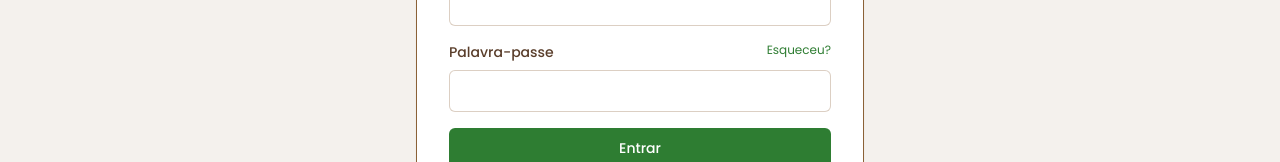
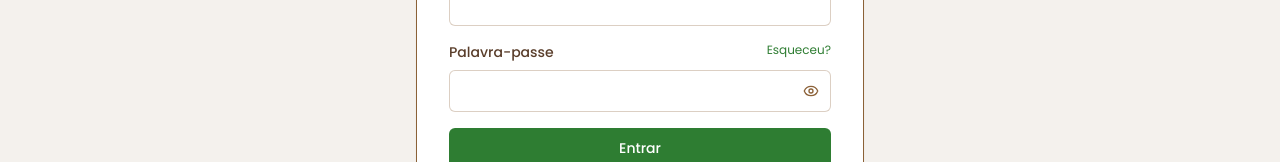
Before and after one commit to joaquimmulaza/makini, a React (Vite) app: page /login in a window 1280 px wide. Shown: the part 433-595 px from the top of the page. Built offline with nearby package versions, Linux system fonts and the light colour scheme; no server answers.

Commit message:
feat: implement user login and registration functionality with form validation and role-based redirection.

```diff
--- a/src/pages/auth/Login.jsx
+++ b/src/pages/auth/Login.jsx
@@ -3,13 +3,14 @@ import { Link, useNavigate } from 'react-router-dom';
 import { Button } from '../../components/ui/button.jsx';
 import { Card, CardContent } from '../../components/ui/card.jsx';
 import { supabase } from '../../lib/supabase';
-import { Loader2 } from 'lucide-react';
+import { Loader2, Eye, EyeOff } from 'lucide-react';
 import { useAuth } from '../../contexts/AuthContext';
 
 export default function Login() {
     const navigate = useNavigate();
     const [email, setEmail] = useState('');
     const [password, setPassword] = useState('');
+    const [showPassword, setShowPassword] = useState(false);
     const [loading, setLoading] = useState(false);
     const [error, setError] = useState(null);
     const { user, profile, loading: authLoading } = useAuth();
@@ -98,14 +99,24 @@ export default function Login() {
                                 <label className="text-sm font-medium text-makini-earth">Palavra-passe</label>
                                 <Link to="#" className="text-xs text-makini-green hover:underline">Esqueceu?</Link>
                             </div>
+                            <div className="relative">
                                 <input
                                     aria-label="Palavra-passe"
-                                type="password"
+                                    type={showPassword ? "text" : "password"}
                                     required
                                     value={password}
                                     onChange={(e) => setPassword(e.target.value)}
-                                className="w-full p-2 border border-makini-clay/30 rounded-md focus:outline-none focus:border-makini-green focus:ring-1 focus:ring-makini-green"
+                                    className="w-full p-2 pr-10 border border-makini-clay/30 rounded-md focus:outline-none focus:border-makini-green focus:ring-1 focus:ring-makini-green"
                                 />
+                                <button
+                                    type="button"
+                                    onClick={() => setShowPassword(!showPassword)}
+                                    aria-label={showPassword ? "Esconder senha" : "Mostrar senha"}
+                                    className="absolute right-3 top-1/2 -translate-y-1/2 text-makini-clay hover:text-makini-earth focus:outline-none"
+                                >
+                                    {showPassword ? <EyeOff className="w-4 h-4" /> : <Eye className="w-4 h-4" />}
+                                </button>
+                            </div>
                         </div>
 
                         <Button type="submit" disabled={loading} className="w-full mt-6 bg-makini-green hover:bg-makini-green/90">
--- a/src/pages/auth/Register.jsx
+++ b/src/pages/auth/Register.jsx
@@ -1,6 +1,6 @@
 import { useState, useEffect } from 'react';
 import { Link, useNavigate } from 'react-router-dom';
-import { Tractor, Plane } from 'lucide-react';
+import { Tractor, Plane, Eye, EyeOff } from 'lucide-react';
 import toast from 'react-hot-toast';
 import { Button } from '../../components/ui/button.jsx';
 import { Card, CardContent } from '../../components/ui/card.jsx';
@@ -12,6 +12,7 @@ export default function Register() {
     const [name, setName] = useState('');
     const [email, setEmail] = useState('');
     const [password, setPassword] = useState('');
+    const [showPassword, setShowPassword] = useState(false);
     const [nif, setNif] = useState('');
     const [loading, setLoading] = useState(false);
     const [error, setError] = useState('');
@@ -184,14 +185,24 @@ export default function Register() {
 
                         <div className="space-y-2">
                             <label className="text-sm font-medium text-makini-earth">Palavra-passe</label>
+                            <div className="relative">
                                 <input
                                     aria-label="Palavra-passe"
-                                type="password"
+                                    type={showPassword ? "text" : "password"}
                                     required
                                     value={password}
                                     onChange={(e) => setPassword(e.target.value)}
-                                className="w-full p-2 border border-makini-clay/30 rounded-md focus:outline-none focus:border-makini-green focus:ring-1 focus:ring-makini-green"
+                                    className="w-full p-2 pr-10 border border-makini-clay/30 rounded-md focus:outline-none focus:border-makini-green focus:ring-1 focus:ring-makini-green"
                                 />
+                                <button
+                                    type="button"
+                                    onClick={() => setShowPassword(!showPassword)}
+                                    aria-label={showPassword ? "Esconder senha" : "Mostrar senha"}
+                                    className="absolute right-3 top-1/2 -translate-y-1/2 text-makini-clay hover:text-makini-earth focus:outline-none"
+                                >
+                                    {showPassword ? <EyeOff className="w-4 h-4" /> : <Eye className="w-4 h-4" />}
+                                </button>
+                            </div>
                         </div>
 
                         {role === 'fornecedor' && (
```
Also changed, not shown: 1 other file (tests, documents, lock files or other folders). Lines whose indentation alone changed are shown as unchanged.
